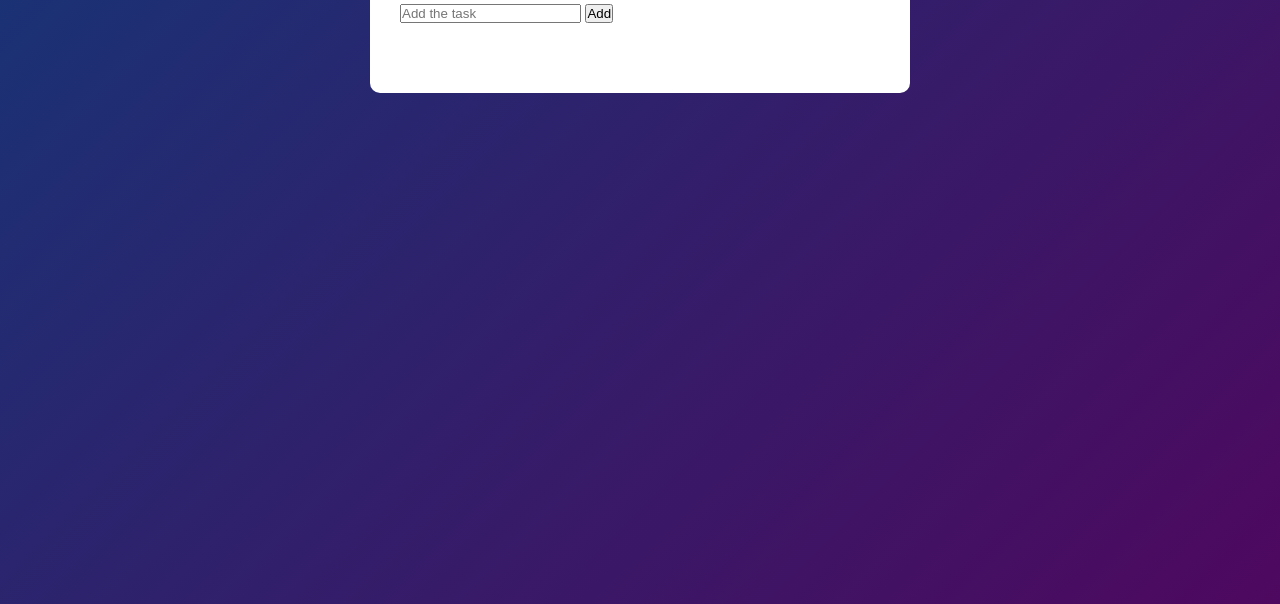
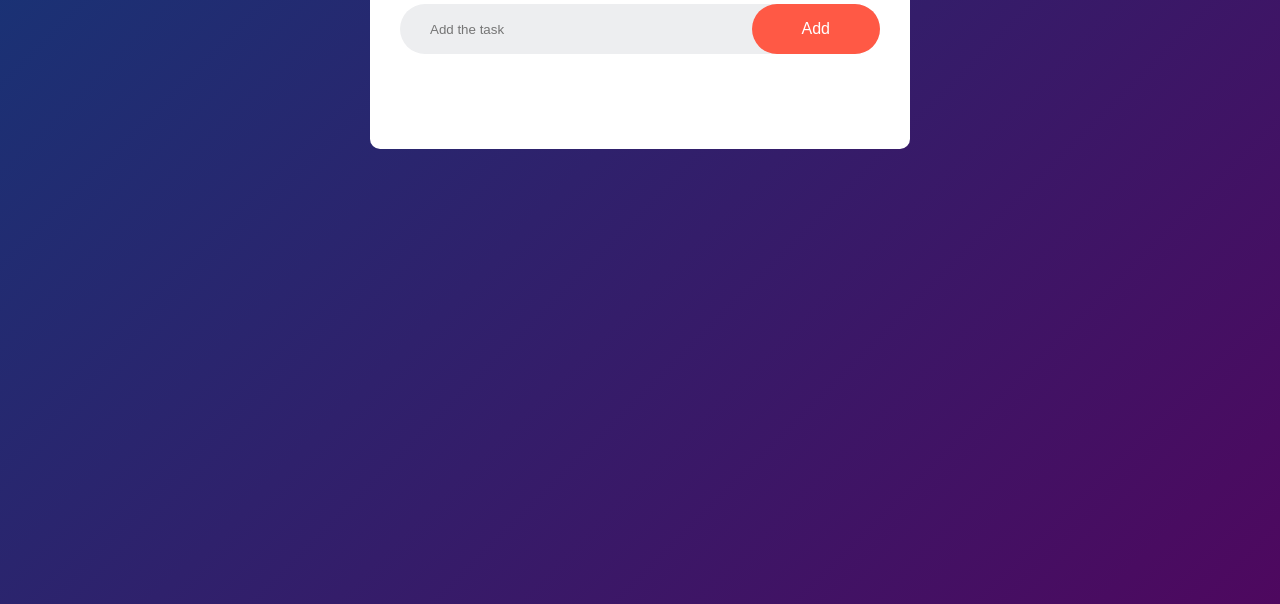
Before and after one commit to CristinaSilvan/Beginner-Proyects, a plain HTML site: page TODO_List/index.html in a window 1280 px wide. Shown: the part 196-800 px from the top of the page. Drawn offline with Linux system fonts and the light colour scheme.

Commit message:
Input and button added

```diff
--- a/TODO_List/style.css
+++ b/TODO_List/style.css
@@ -32,3 +32,32 @@
     width: 30px;
     margin-left: 10px;
 }
+
+.row{
+    display: flex;
+    align-items: center;
+    justify-content: space-between;
+    background: #edeef0;
+    border-radius: 30px;
+    padding-left: 20px;
+    margin-bottom: 25px;
+}
+
+input{
+    flex: 1;
+    border: none;
+    outline: none;
+    background: transparent;
+    padding: 10px;
+}
+
+button{
+    border: none;
+    outline: none;
+    padding: 16px 50px;
+    background: #ff5945;
+    color: #fff;
+    font-size: 16px;
+    cursor: pointer;
+    border-radius: 40px;
+}
```
